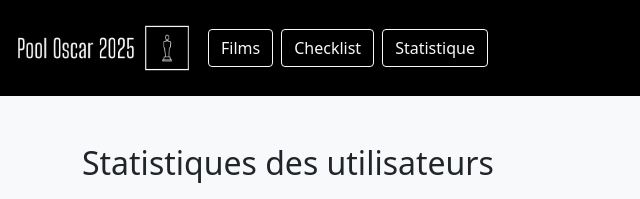
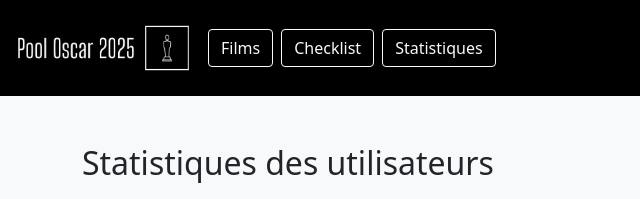
Before and after one commit to quoije/oscars-pool, a website: page public/user-stat.html in a window 1280 px wide. Shown: the top 199 px of the page, 0-640 px from the left. Drawn offline with nearby package versions, Linux system fonts and the light colour scheme; no server answers; sample sign-in values are in the browser's storage.

Commit message:
update html and readme

```diff
--- a/public/user-stat.html
+++ b/public/user-stat.html
@@ -42,7 +42,7 @@
         </a>
         <a href="movies.html" class="btn btn-outline-light me-2">Films</a>
         <a href="checklist.html" class="btn btn-outline-light me-2">Checklist</a>
-        <a href="user-stat.html" class="btn btn-outline-light">Statistique</a>
+        <a href="user-stat.html" class="btn btn-outline-light">Statistiques</a>
       </div>
       <div class="d-flex">
         <span id="user-name" class="navbar-text me-3"></span>
```
Also changed, not shown: public/checklist.html (+1 -1 lines), public/movies.html (+1 -1 lines), README.md.
